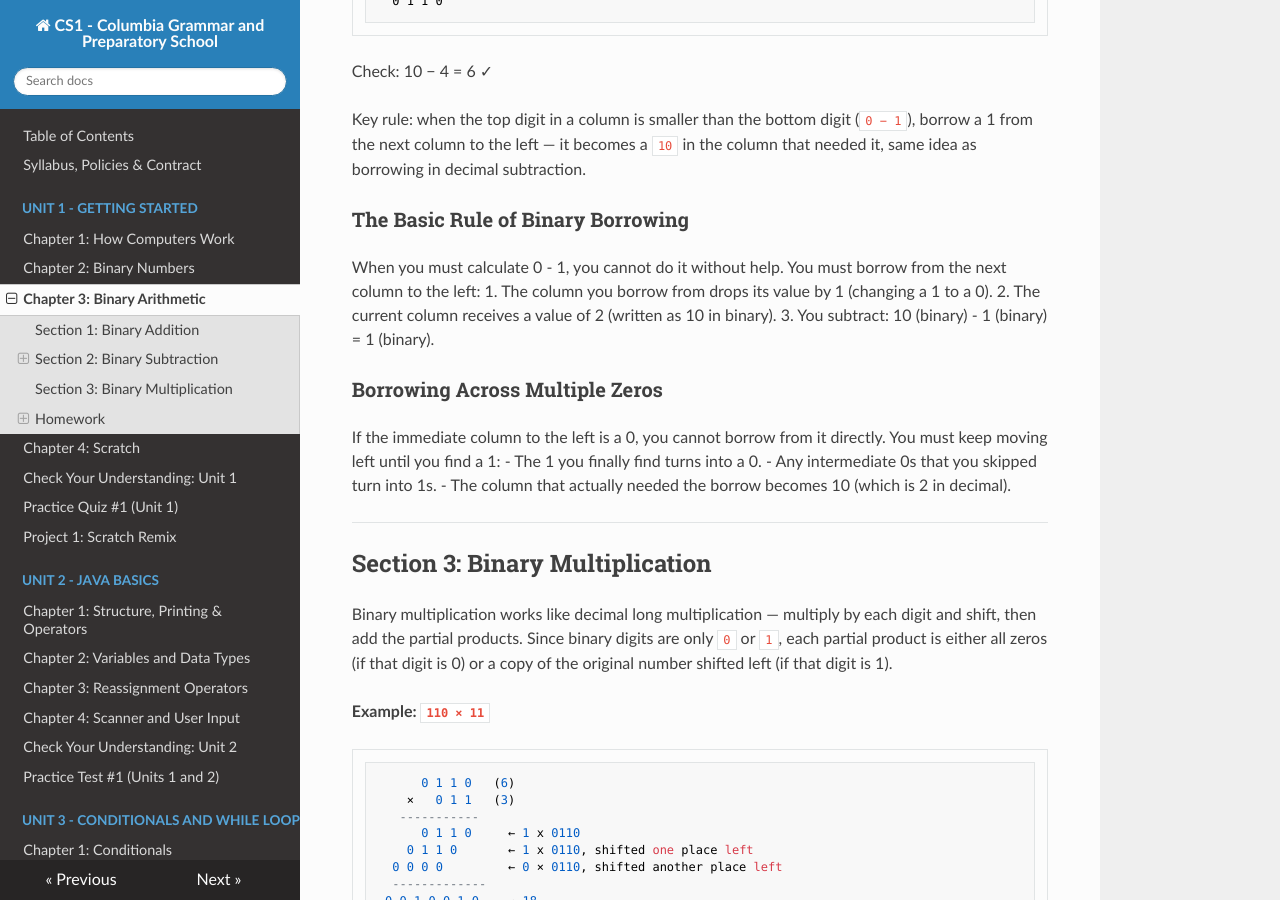
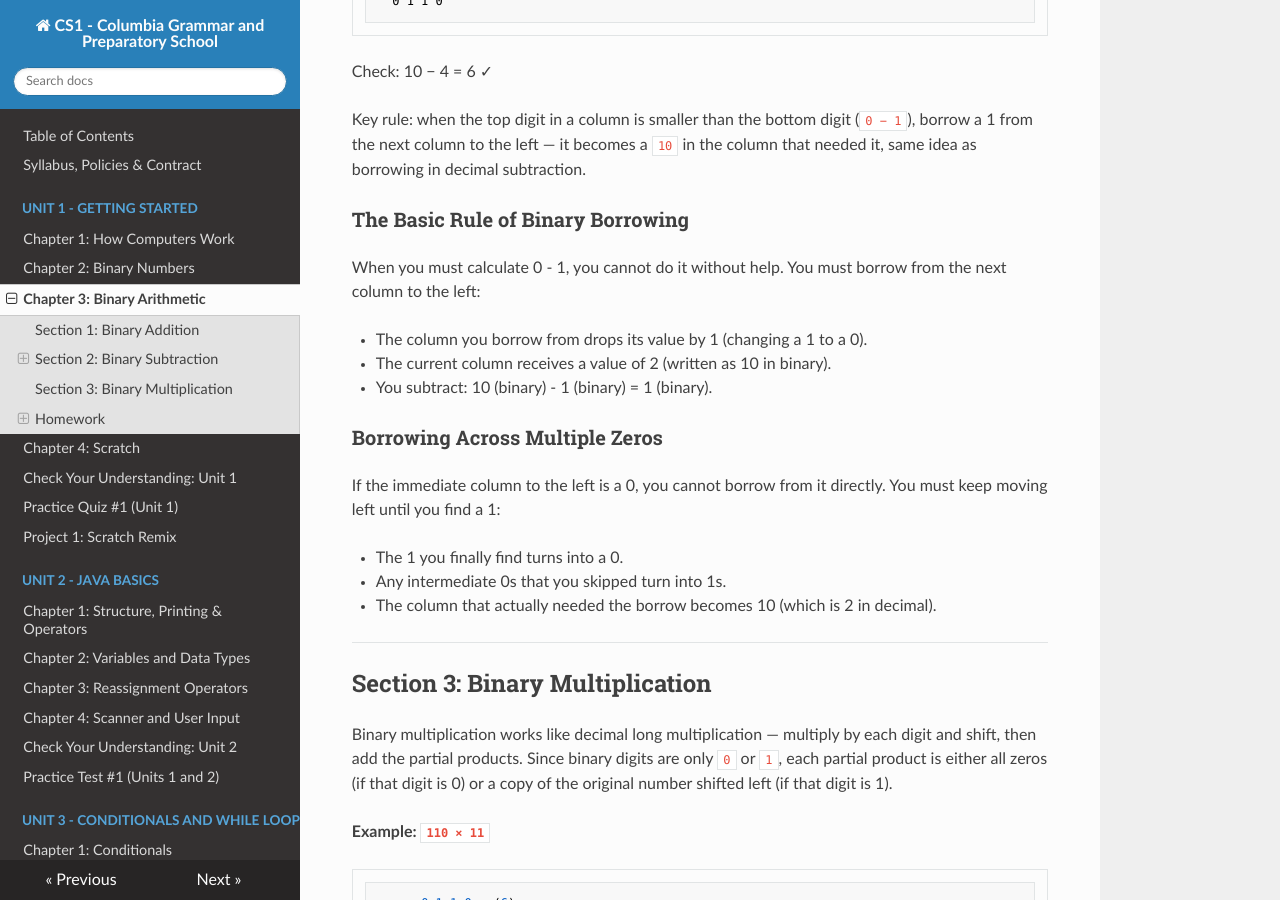
Before and after one commit to kjergens/cs1-site, an MkDocs documentation site: the page built from docs/unit1/notes_03_binary_operations.md, in a window 1280 px wide and 900 px high, scrolled down 1035 px. Built offline with MkDocs 1.6.1, drawn with Linux system fonts in a browser that asks for light colours; nearby versions of some CDN libraries.

Commit message:
Enhance explanation of binary borrowing rules
Clarified the steps for binary borrowing and added details about borrowing across multiple zeros.

```diff
--- a/docs/unit1/notes_03_binary_operations.md
+++ b/docs/unit1/notes_03_binary_operations.md
@@ -46,15 +46,21 @@ Key rule: when the top digit in a column is smaller than the bottom digit (`0
 
 ### The Basic Rule of Binary Borrowing
 When you must calculate 0 - 1, you cannot do it without help. You must borrow from the next column to the left:
-1. The column you borrow from drops its value by 1 (changing a 1 to a 0).
-2. The current column receives a value of 2 (written as 10 in binary).
-3. You subtract: 10 (binary) - 1 (binary) = 1 (binary).
+
+- The column you borrow from drops its value by 1 (changing a 1 to a 0).
+
+- The current column receives a value of 2 (written as 10 in binary).
+
+- You subtract: 10 (binary) - 1 (binary) = 1 (binary).
 
 
 ### Borrowing Across Multiple Zeros
 If the immediate column to the left is a 0, you cannot borrow from it directly. You must keep moving left until you find a 1:
+
 - The 1 you finally find turns into a 0.
+
 - Any intermediate 0s that you skipped turn into 1s.
+
 - The column that actually needed the borrow becomes 10 (which is 2 in decimal).
 
 ---
```
